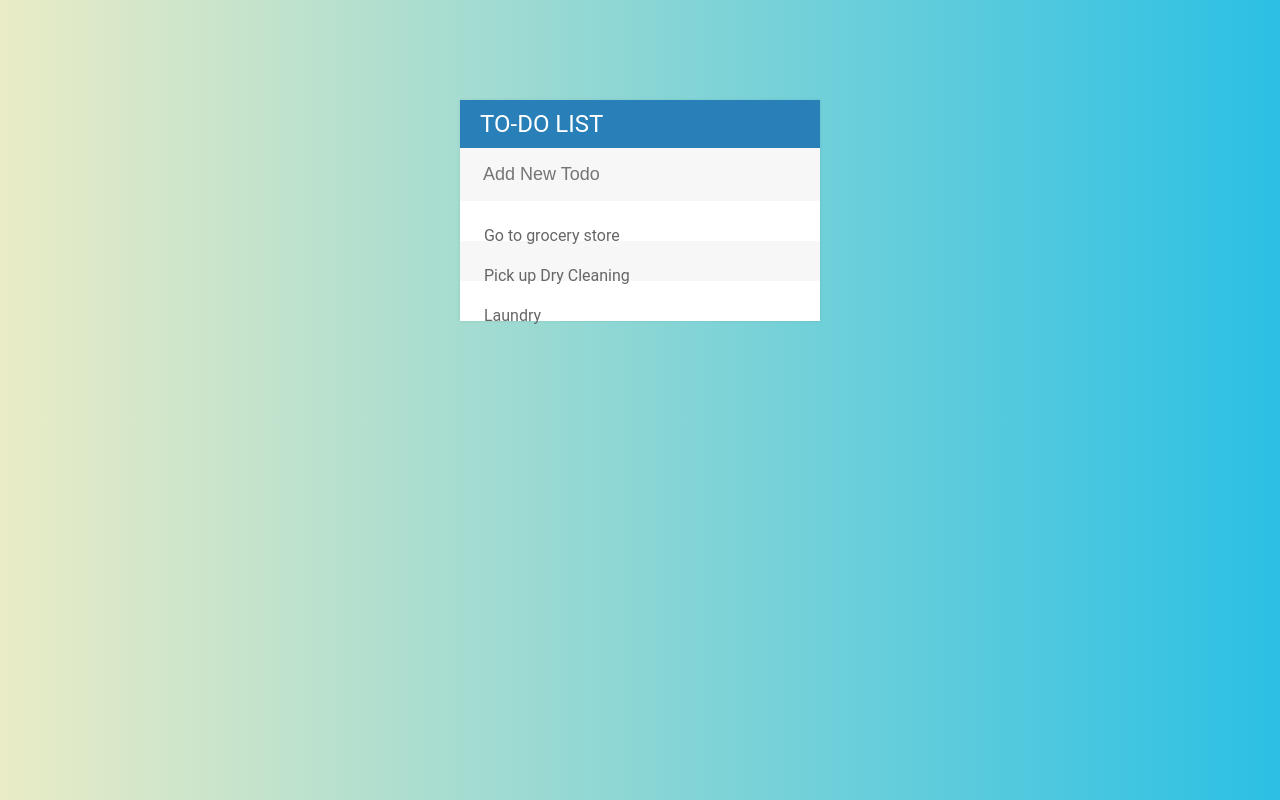
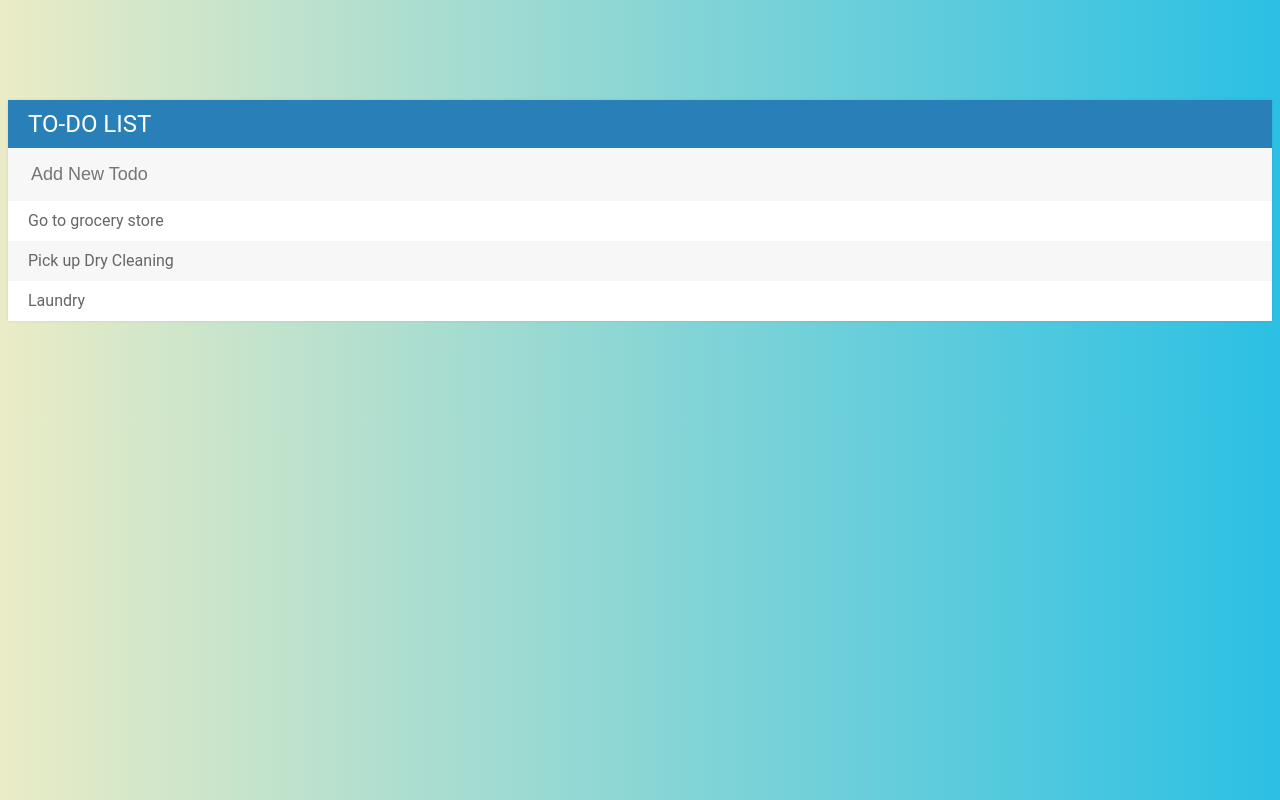
Before and after one commit to christianrp/list-maker, a website: page app/index.html in a window 1280 px wide. Drawn offline with nearby package versions, Linux system fonts and the light colour scheme.

Commit message:
Update style.css

```diff
--- a/app/css/style.css
+++ b/app/css/style.css
@@ -37,6 +37,8 @@ ul li {
   height: 40px;
   line-height: 40px;
   color: #666;
+  display: flex;
+  align-items: center;
 }
 ul li:nth-child(2n) {
   background: #f7f7f7;
@@ -72,3 +74,9 @@ input:focus {
   color: gray;
   text-decoration: line-through;
 }
+
+@media all and (min-width: 768px) {
+  #container {
+    width: 100%;
+  }
+}
```
